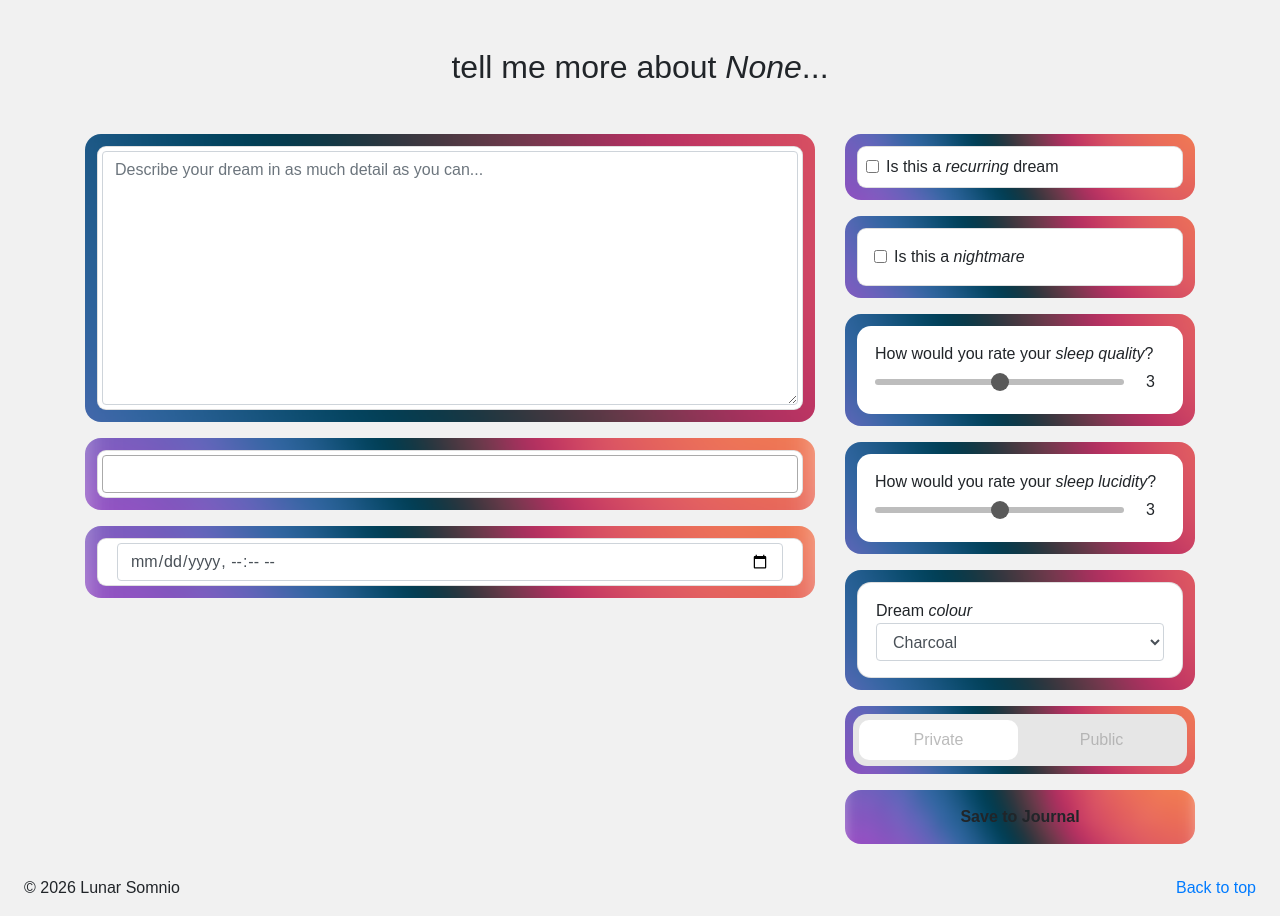
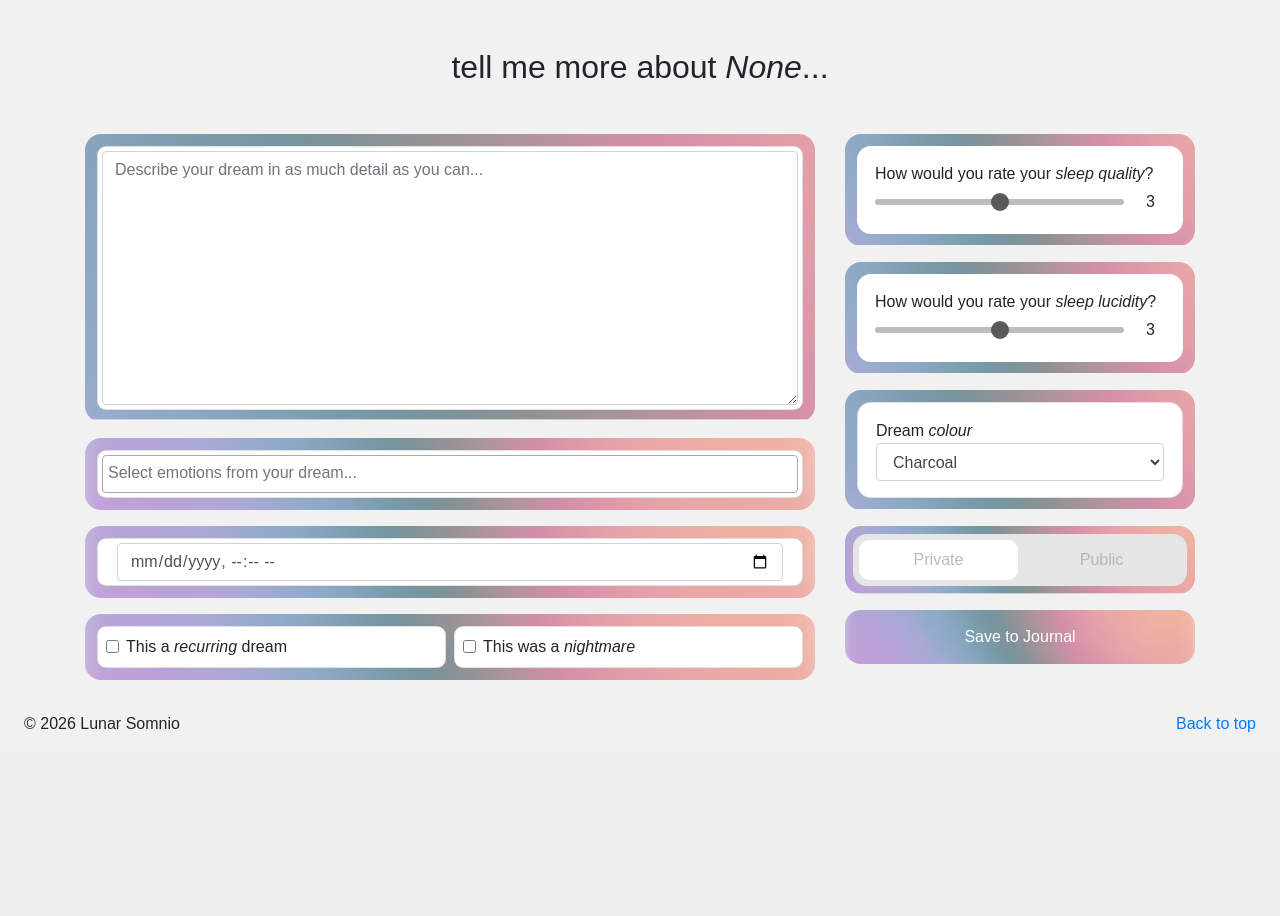
Before and after one commit to imaginethinking/lunar-somnio, a Django app: template templates/lunar_somnio/edit_dream.html in a window 1280 px wide. Shown: the part 126-1042 px from the top of the page. After the commit the page ends 858 px from the top, so only its background shows below. Run offline with Django 3.2, Linux system fonts and the light colour scheme; the template is opened without the code that fills it: values that come from a table or form of the project are taken from there, others are empty; some libraries are stand-ins or nearby versions; some web fonts are replaced.

Commit message:
Final committtgit add .git add .

```diff
--- a/templates/lunar_somnio/dream_uploader.html
+++ b/templates/lunar_somnio/dream_uploader.html
@@ -113,7 +113,6 @@
                             Dream <em>colour</em>
                         </div>
                         <div>
-                            {{ form.colour.label_tag }}
                             <select name="colour" id="{{ form.colour.id_for_label }}" class="form-control">
                                 {% for value, label in form.fields.colour.choices %}
                                     <option value="{{ value }}" style="color: {{ value }};">
--- a/templates/lunar_somnio/edit_dream.html
+++ b/templates/lunar_somnio/edit_dream.html
@@ -1,24 +1,13 @@
+
 {% extends 'lunar_somnio/base.html' %}
 {% load static %}
 
-
 {% block title_block %}
-    Dream Uploader
+    Edit Dream
 {% endblock %}
 
-{% block scripts %}
-<link href="https://cdn.jsdelivr.net/npm/select2@4.1.0-rc.0/dist/css/select2.min.css" rel="stylesheet" />
-<script src="https://code.jquery.com/jquery-3.6.0.min.js"></script>
-<script src="https://cdn.jsdelivr.net/npm/select2@4.1.0-rc.0/dist/js/select2.min.js"></script>
-<script>
-    $(document).ready(function() {
-        $('#id_emotions').select2();
-    });
-</script>
-{% endblock %}
-
-
 {% block body_block %}
+    <link href="https://cdn.jsdelivr.net/npm/select2@4.1.0-rc.0/dist/css/select2.min.css" rel="stylesheet" />
 
 <div class="container mt-5">
 
@@ -26,7 +15,8 @@
         tell me more about <em>{{ form.title.value }}</em>...
     </h2>
 
-    <form method="post" action="{% url 'lunar_somnio:edit_dream' dream.id %}">        {% csrf_token %}
+    <form method="post" action="{% url 'lunar_somnio:edit_dream' dream.id %}">
+        {% csrf_token %}
         {{ form.title.as_hidden }}
 
         {{ form.non_field_errors }}
@@ -44,7 +34,7 @@
             <!-- column 1 for the dream text, emotions, and date -->
             <div class="col-lg-8">
 
-                <div class="box dream-bg mb-3" style="--bg-image: url('{% static "images/BG4.png" %}')">
+                <div class="box dream-bg mb-3" style="--bg-image: url('{% static "images/BG50.png" %}')">
                     <div class="card p-1 m-1">
                         <div class="form-group mb-0">
                             {{ form.text }}
@@ -52,7 +42,7 @@
                     </div>
                 </div>
 
-                <div class="box mx-auto dream-bg mb-3" style="--bg-image: url('{% static "images/BG4.png" %}')">
+                <div class="box mx-auto dream-bg mb-3" style="--bg-image: url('{% static "images/BG50.png" %}')">
                     <div class="card p-1 m-1">
                         <div class="form-group mb-0">
                             {{ form.emotions }}
@@ -60,7 +50,7 @@
                     </div>
                 </div>
 
-                <div class="box mx-auto dream-bg mb-3" style="--bg-image: url('{% static "images/BG4.png" %}')">
+                <div class="box mx-auto dream-bg mb-3" style="--bg-image: url('{% static "images/BG50.png" %}')">
                     <div class="card p-1 m-1">
                         <div class="col">
                             {{ form.dreamed_at }}
@@ -68,32 +58,26 @@
                     </div>
                 </div>
 
+                <div class="box mx-auto dream-bg mb-3 d-flex" style="--bg-image: url('{% static "images/BG50.png" %}')">
+                    <div class="card p-2 m-1 col">
+                        <div class="form-check">
+                            {{ form.recurring }} This a <em>recurring</em> dream
+                        </div>
+                    </div>
 
+                    <div class="card p-2 m-1 col">
+                        <div class="form-check">
+                            {{ form.nightmare }} This was a <em>nightmare</em>
+                        </div>
+                    </div>
+                </div>
 
             </div>
-
 
             <!-- column 2 for the dream flags, sleep quality, lucidity, and background image -->
             <div class="col-lg-4">
 
-                <div class="box mx-auto dream-bg mb-3" style="--bg-image: url('{% static "images/BG4.png" %}')">
-                    <div class="card p-2 m-1">
-                        <div class="form-check">
-                            {{ form.recurring }} Is this a <em>recurring</em> dream
-                        </div>
-                    </div>
-                </div>
-
-
-                <div class="box mx-auto dream-bg mb-3" style="--bg-image: url('{% static "images/BG4.png" %}')">
-                    <div class="card p-3 m-1">
-                        <div class="form-check">
-                            {{ form.nightmare }} Is this a <em>nightmare</em>
-                        </div>
-                    </div>
-                </div>
-
-                <div class="box mx-auto dream-bg mb-3" style="--bg-image: url('{% static "images/BG4.png" %}')">
+                <div class="box mx-auto dream-bg mb-3" style="--bg-image: url('{% static "images/BG50.png" %}')">
                     <div class="slider-card m-1">
                         <div>
                             How would you rate your <em>sleep quality</em>?
@@ -107,7 +91,7 @@
                     </div>
                 </div>
 
-                <div class="box mx-auto dream-bg mb-3" style="--bg-image: url('{% static "images/BG4.png" %}')">
+                <div class="box mx-auto dream-bg mb-3" style="--bg-image: url('{% static "images/BG50.png" %}')">
                     <div class="slider-card m-1">
                         <div>
                             How would you rate your <em>sleep lucidity</em>?
@@ -121,18 +105,24 @@
                     </div>
                 </div>
 
-                <div class="box mx-auto dream-bg mb-3" style="--bg-image: url('{% static "images/BG4.png" %}')">
+                <div class="box mx-auto dream-bg mb-3" style="--bg-image: url('{% static "images/BG50.png" %}')">
                     <div class="card slider-card m-1">
                         <div>
                             Dream <em>colour</em>
                         </div>
                         <div>
-                            {{ form.colour }}
+                            <select name="colour" id="{{ form.colour.id_for_label }}" class="form-control">
+                                {% for value, label in form.fields.colour.choices %}
+                                    <option value="{{ value }}" style="color: {{ value }};">
+                                        {{ label }}
+                                    </option>
+                                {% endfor %}
+                            </select>
                         </div>
                     </div>
                 </div>
 
-                <div class="box mx-auto dream-bg mb-3" style="--bg-image: url('{% static "images/BG4.png" %}')">
+                <div class="box mx-auto dream-bg mb-3" style="--bg-image: url('{% static "images/BG50.png" %}')">
                     <div class="visibility-toggle">
                         {% for radio in form.visibility %}
                             <label class="visibility-option">
@@ -143,9 +133,9 @@
                     </div>
                 </div>
 
-                <div class="box mx-auto dream-bg mb-3" style="--bg-image: url('{% static "images/BG4.png" %}')">
+                <div class="box mx-auto dream-bg mb-3" style="--bg-image: url('{% static "images/BG50.png" %}')">
                     <button class="btn btn-block">
-                        <strong>Save to Journal</strong>
+                        <p class="mb-0" style="color: white">Save to Journal</p>
                     </button>
                 </div>
 
@@ -157,5 +147,13 @@
 
 </div>
 
+{% endblock %}
+
+{% block scripts %}
     <script src="{% static 'js/dream_upload_sliders.js' %}"></script>
+    <script src="{% static 'js/colour_selector_text.js' %}"></script>
+    <script src="https://code.jquery.com/jquery-3.6.0.min.js"></script>
+    <script src="https://cdn.jsdelivr.net/npm/select2@4.1.0-rc.0/dist/js/select2.min.js"></script>
+    <script src="{% static 'js/dream_emotions_select.js' %}"></script>
+    <script src="{% static 'js/position_locator.js' %}"></script>
 {% endblock %}
```
